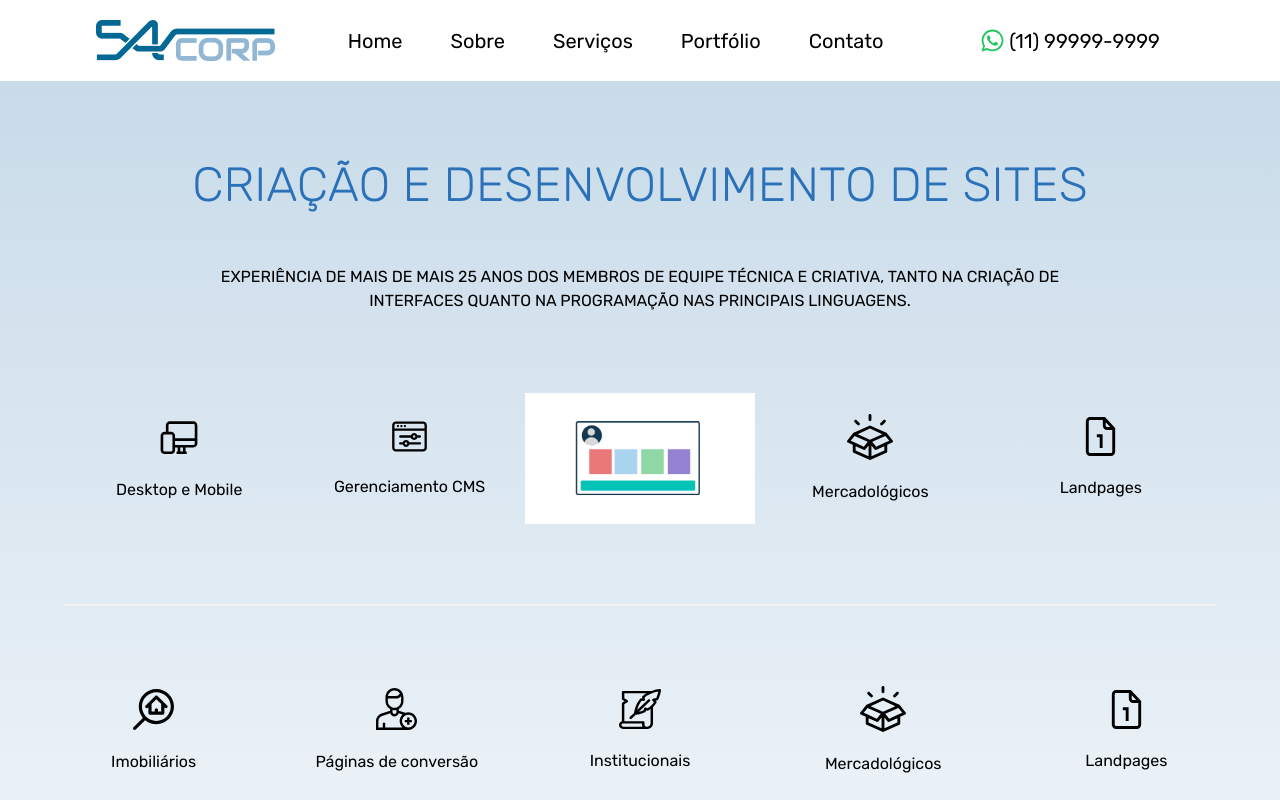
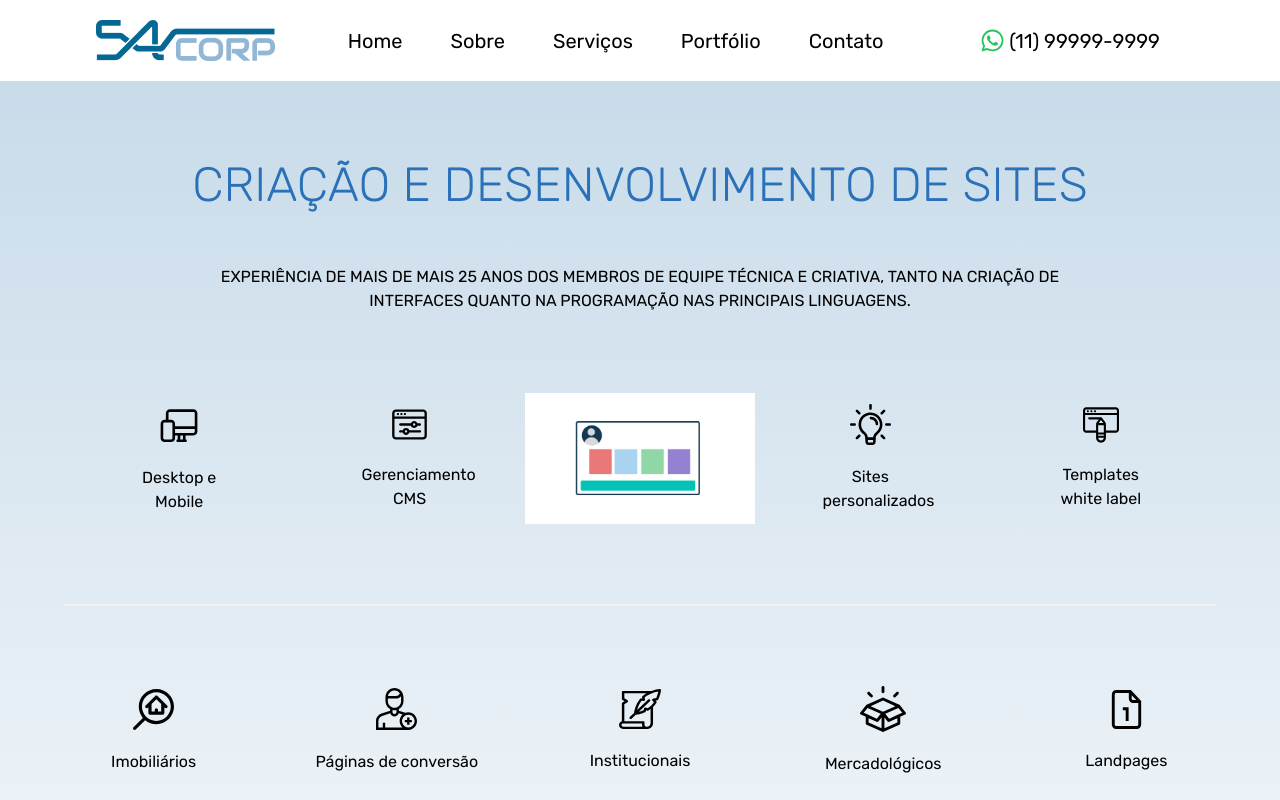
Before and after one commit to willdjm/ttt, a Next.js app: page / in a window 1280 px wide. Shown: the top 800 px of the page. Built offline with nearby package versions, Linux system fonts and the light colour scheme.

Commit message:
first commit

```diff
--- a/src/app/components/CreationAndDevelopment.tsx
+++ b/src/app/components/CreationAndDevelopment.tsx
@@ -23,41 +23,41 @@ return (
 <div className="grid lg:grid-cols-5 grid-cols-2 items-center justify-center lg:mt-20 mt-5">
 <div className="flex flex-col items-center justify-center gap-5">
                   <picture>
-        <img src="./icon-desktop.svg" alt="" className="" />
+        <img src="./icon-desktop.svg" alt="" className="flex items-center justify-center" />
 
       </picture>
-      <span>Desktop e Mobile</span>
+      <span className="lg:max-w-24 text-center">Desktop e Mobile</span>
                   </div>
 
                   <div className="flex flex-col items-center justify-center gap-5">
                   <picture>
-        <img src="./icon-gerenciamentocms.svg" alt="" className="" />
+        <img src="./icon-gerenciamentocms.svg" alt="" className="flex items-center justify-center" />
 
       </picture>
-      <span>Gerenciamento CMS</span>
+      <span className="lg:max-w-24 text-center">Gerenciamento CMS</span>
                   </div>
 
                   <div className="flex flex-col items-center justify-center gap-5 lg:col-auto col-span-2">
                   <picture>
-        <img src="./img-criacao.png" alt="" className="" />
+        <img src="./img-criacao.png" alt="" className="flex items-center justify-center" />
 
       </picture>
                   </div>
 
                   <div className="flex flex-col items-center justify-center gap-5">
                   <picture>
-        <img src="./icon-mercadologias.svg" alt="" className="" />
+        <img src="./icon-sitespersonalizados.svg" alt="" className="flex items-center justify-center" />
 
       </picture>
-      <span>Mercadológicos</span>
+      <span className="lg:max-w-24 text-center">Sites personalizados</span>
                   </div>
 
                   <div className="flex flex-col items-center justify-center gap-5">
                   <picture>
-        <img src="./icon-landpages.svg" alt="" className="" />
+        <img src="./icon-templates.svg" alt="" className="flex items-center justify-center" />
 
       </picture>
-      <span>Landpages</span>
+      <span className="lg:max-w-24 text-center">Templates white label</span>
                   </div>
 
 </div>
@@ -69,82 +69,82 @@ return (
 <div className="grid lg:grid-cols-5 grid-cols-2 items-center justify-center gap-5 lg:gap-16 lg:mt-20 mt-5">
 <div className="flex flex-col items-center justify-center gap-5">
                   <picture>
-        <img src="./icon-imobiliaria.svg" alt="" className="" />
+        <img src="./icon-imobiliaria.svg" alt="" className="flex items-center justify-center" />
 
       </picture>
-      <span>Imobiliários</span>
+      <span className="text-center">Imobiliários</span>
                   </div>
 
                   <div className="flex flex-col items-center justify-center gap-5">
                   <picture>
-        <img src="./icon-paginaconversao.svg" alt="" className="" />
+        <img src="./icon-paginaconversao.svg" alt="" className="flex items-center justify-center" />
 
       </picture>
-      <span>Páginas de conversão</span>
+      <span className="text-center">Páginas de conversão</span>
                   </div>
 
                   <div className="flex flex-col items-center justify-center gap-5">
                   <picture>
-        <img src="./icon-institucionais.svg" alt="" className="" />
+        <img src="./icon-institucionais.svg" alt="" className="flex items-center justify-center" />
 
       </picture>
-      <span>Institucionais</span>
+      <span className="text-center">Institucionais</span>
                   </div>
 
                   <div className="flex flex-col items-center justify-center gap-5">
                   <picture>
-        <img src="./icon-mercadologias.svg" alt="" className="" />
+        <img src="./icon-mercadologias.svg" alt="" className="flex items-center justify-center" />
 
       </picture>
-      <span>Mercadológicos</span>
+      <span className="text-center">Mercadológicos</span>
                   </div>
 
                   <div className="flex flex-col items-center justify-center gap-5">
                   <picture>
-        <img src="./icon-landpages.svg" alt="" className="" />
+        <img src="./icon-landpages.svg" alt="" className="flex items-center justify-center" />
 
       </picture>
-      <span>Landpages</span>
+      <span className="text-center">Landpages</span>
                   </div>
 
                   <div className="flex flex-col items-center justify-center gap-5">
                   <picture>
-        <img src="./icon-hotsites.svg" alt="" className="" />
+        <img src="./icon-hotsites.svg" alt="" className="flex items-center justify-center" />
 
       </picture>
-      <span>Hotsites</span>
+      <span className="text-center">Hotsites</span>
                   </div>
 
                   <div className="flex flex-col items-center justify-center gap-5">
                   <picture>
-        <img src="./icon-promocionais.svg" alt="" className="" />
+        <img src="./icon-promocionais.svg" alt="" className="flex items-center justify-center" />
 
       </picture>
-      <span>Promocionais</span>
+      <span className="text-center">Promocionais</span>
                   </div>
 
                   <div className="flex flex-col items-center justify-center gap-5">
                   <picture>
-        <img src="./icon-lojas.svg" alt="" className="" />
+        <img src="./icon-lojas.svg" alt="" className="flex items-center justify-center" />
 
       </picture>
-      <span>Lojas virtuais</span>
+      <span className="text-center">Lojas virtuais</span>
                   </div>
 
                   <div className="flex flex-col items-center justify-center gap-5">
                   <picture>
-        <img src="./icon-blogs.svg" alt="" className="" />
+        <img src="./icon-blogs.svg" alt="" className="flex items-center justify-center" />
 
       </picture>
-      <span>Blogs</span>
+      <span className="text-center">Blogs</span>
                   </div>
 
                   <div className="flex flex-col items-center justify-center gap-5">
                   <picture>
-        <img src="./icon-sitespessoais.svg" alt="" className="" />
+        <img src="./icon-sitespessoais.svg" alt="" className="flex items-center justify-center" />
 
       </picture>
-      <span>Sites pessoais</span>
+      <span className="text-center">Sites pessoais</span>
                   </div>
 </div>
 
```
Also changed, not shown: public/icon-sitespersonalizados.svg (added), public/icon-templates.svg (added).
